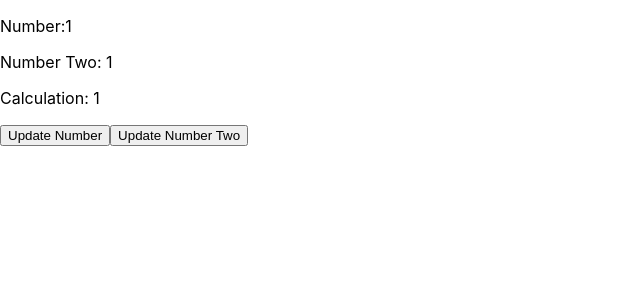
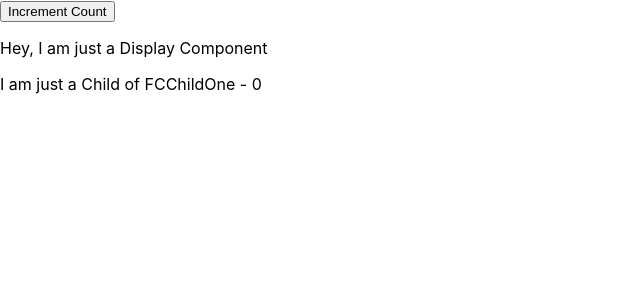
Before and after one commit to ajomadlabs/crio, a React (Create React App) app: page / in a window 1280 px wide. Shown: the top 300 px of the page, without its empty margins (0-640 px from the left). Built offline with nearby package versions, Linux system fonts and the light colour scheme.

Commit message:
fix: context api

```diff
--- a/src/App.js
+++ b/src/App.js
@@ -16,6 +16,8 @@ import FCDebouncing from './SessionSeven/FCDebouncing';
 import FCMaterialUi from './SessionSeven/FCMaterialUI';
 import FCUseCallback from './SessionEight/FCUseCallback';
 import FCUseMemo from './SessionEight/FCUseMemo';
+import FCContext from './SessionNine/FCContext';
+import FCReducer from './SessionNine/FCReducer';
 
 class App extends React.Component {
   constructor(props) {
@@ -51,7 +53,9 @@ class App extends React.Component {
         {/* <FCDebouncing /> */}
         {/* <FCMaterialUi /> */}
         {/* <FCUseCallback /> */}
-        <FCUseMemo />
+        {/* <FCUseMemo /> */}
+        <FCContext />
+        {/* <FCReducer /> */}
       </div>
     );
   }
--- /dev/null
+++ b/src/SessionNine/FCChildOne.jsx
@@ -0,0 +1,11 @@
+import FCChildTwo from './FCChildTwo';
+const FCChildOne = () => {
+  return (
+    <>
+      <p>Hey, I am just a Display Component</p>
+      <FCChildTwo />
+    </>
+  );
+};
+
+export default FCChildOne;
--- /dev/null
+++ b/src/SessionNine/FCChildTwo.jsx
@@ -0,0 +1,9 @@
+import { useContext } from 'react';
+import { DataContext } from './FCContext';
+const FCChildTwo = () => {
+  const count = useContext(DataContext);
+
+  return <p>I am just a Child of FCChildOne - {count}</p>;
+};
+
+export default FCChildTwo;
--- /dev/null
+++ b/src/SessionNine/FCContext.jsx
@@ -0,0 +1,16 @@
+import React, { createContext, useState } from 'react';
+import FCChildOne from './FCChildOne';
+
+export const DataContext = createContext(0);
+const FCContext = () => {
+  const [count, setCount] = useState(0);
+  const [count2, setCount2] = useState(1);
+  return (
+    <DataContext.Provider value={count}>
+      <button onClick={() => setCount(count + 1)}>Increment Count</button>
+      <FCChildOne />
+    </DataContext.Provider>
+  );
+};
+
+export default FCContext;
--- /dev/null
+++ b/src/SessionNine/FCReducer.jsx
@@ -0,0 +1,9 @@
+const FCReducer = () => {
+  return (
+    <>
+      <p>Hello Reducer</p>
+    </>
+  );
+};
+
+export default FCReducer;
```
